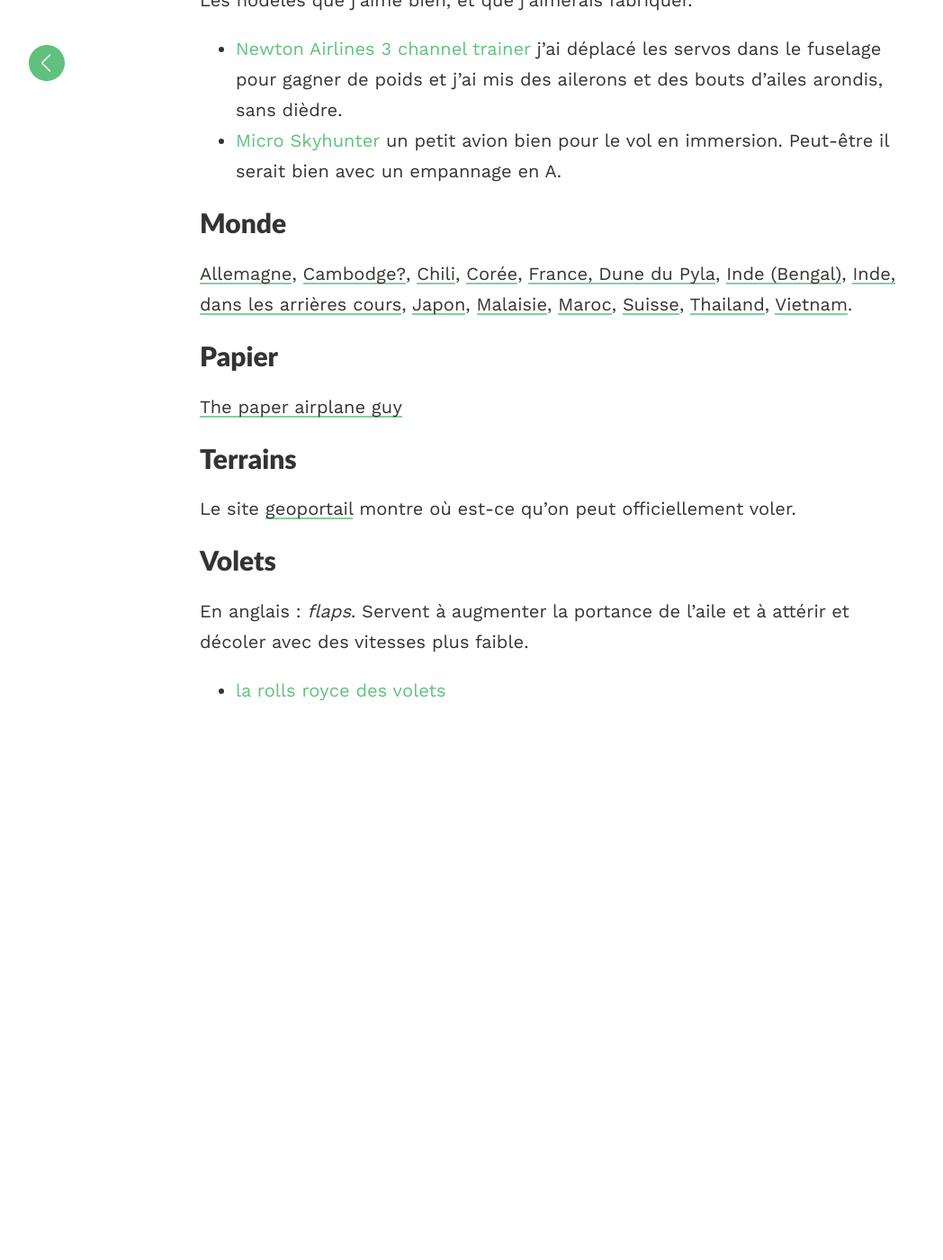
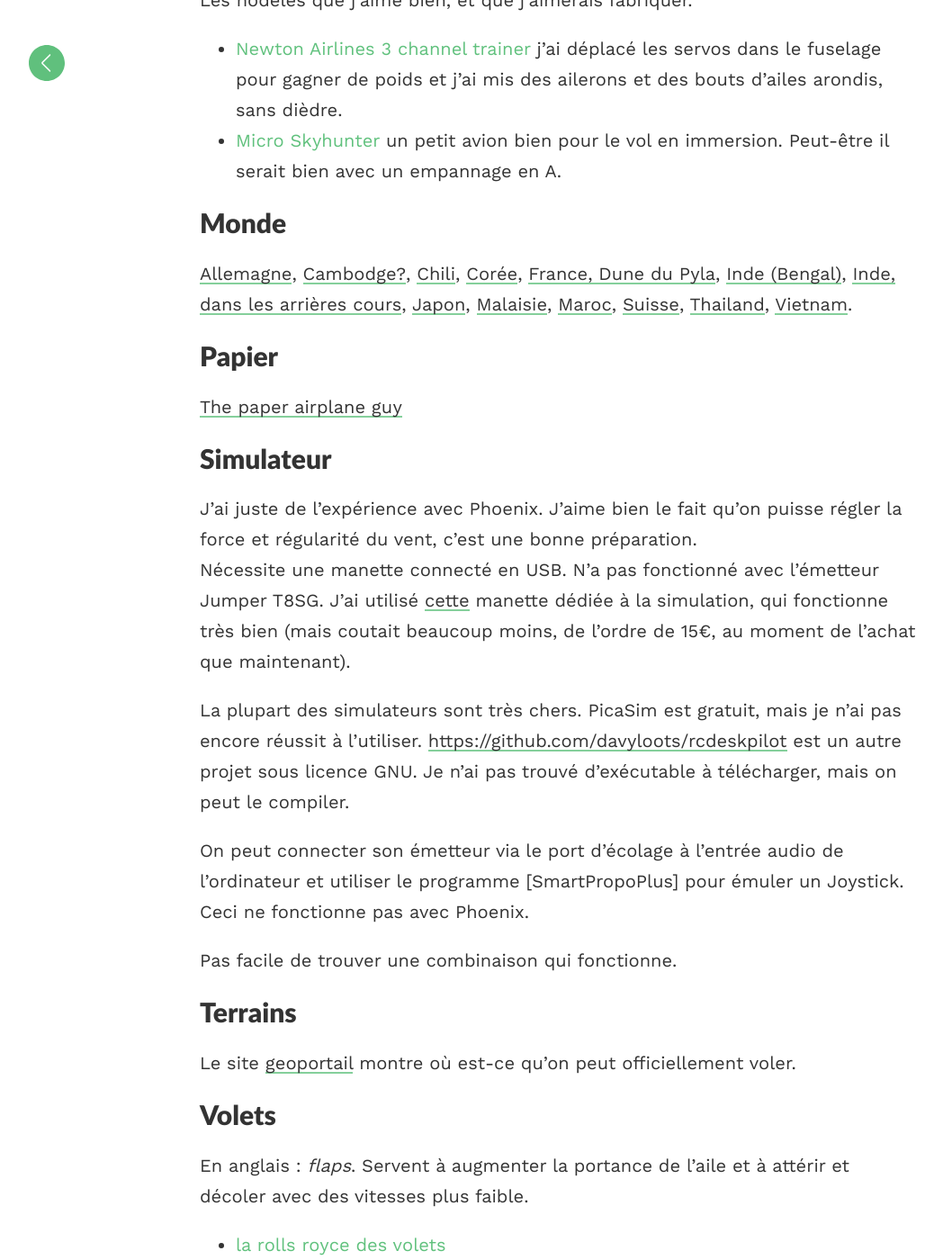
Before and after one commit to xtof-durr/xtof-durr.github.io, a Jekyll site: the page built from rcplane/index.md, in a window 1280 px wide and 1400 px high, scrolled down 4009 px. Shown: the whole window at 90% size, without its empty margins (18-1066 px from the left). Built offline with Jekyll 4.4.1, drawn with Linux system fonts in a browser that asks for light colours; our own code applies the rules of GitHub Pages for plain Markdown files; before the commit the page ends 4793 px from its top, so only the background shows below that.

Commit message:
cor_examen_alg

```diff
--- a/rcplane/index.md
+++ b/rcplane/index.md
@@ -104,6 +104,18 @@ Les nodèles que j'aime bien, et que j'aimerais fabriquer.
 
 [The paper airplane guy](https://www.youtube.com/watch?v=3BNg4fDJC8A&list=PLRvRak4_g1MFiVh4VyPWio8DHTZhcE5xQ&index=4&t=384s)
 
+## Simulateur
+
+J'ai juste de l'expérience avec Phoenix. J'aime bien le fait qu'on puisse régler la force et régularité du vent, c'est une bonne préparation.
+Nécessite une manette connecté en USB. N'a pas fonctionné avec l'émetteur Jumper T8SG. J'ai utilisé [cette](https://www.banggood.com/Wholesale-Httpwww_banggood_comWholesale-6CH-G4-XTR5_0-RC-Remote-Control-Flight-Simulator-For-Helicopter-Airplane-p-55419_html-p-55419.html?rmmds=myorder&cur_warehouse=CN) manette dédiée à la simulation, qui fonctionne très bien (mais coutait beaucoup moins, de l'ordre de 15€, au moment de l'achat que maintenant).
+
+La plupart des simulateurs sont très chers. PicaSim est gratuit, mais je n'ai pas encore réussit à l'utiliser.  [https://github.com/davyloots/rcdeskpilot](Rc Desk Pilot) est un autre projet sous licence GNU.  Je n'ai pas trouvé d'exécutable à télécharger, mais on peut le compiler.
+
+On peut connecter son émetteur via le port d'écolage à l'entrée audio de l'ordinateur et utiliser le programme [SmartPropoPlus] pour émuler un Joystick.  Ceci ne fonctionne pas avec Phoenix.
+
+Pas facile de trouver une combinaison qui fonctionne.
+
+
 ## Terrains
 
 Le site [geoportail](https://www.geoportail.gouv.fr/) montre où est-ce qu'on peut officiellement voler.
```
Also changed, not shown: 1 other file.
